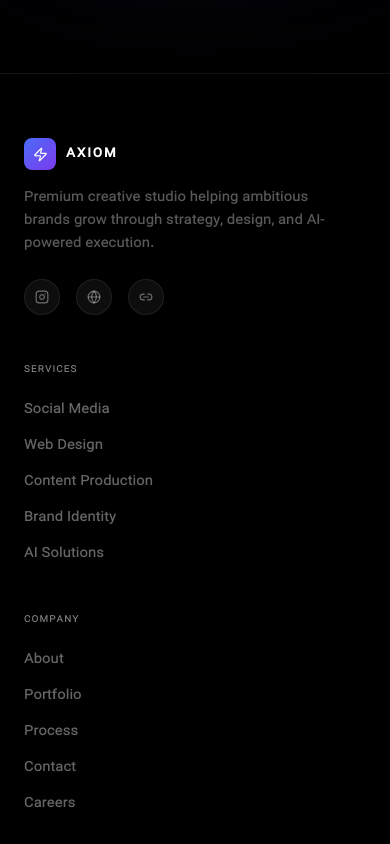
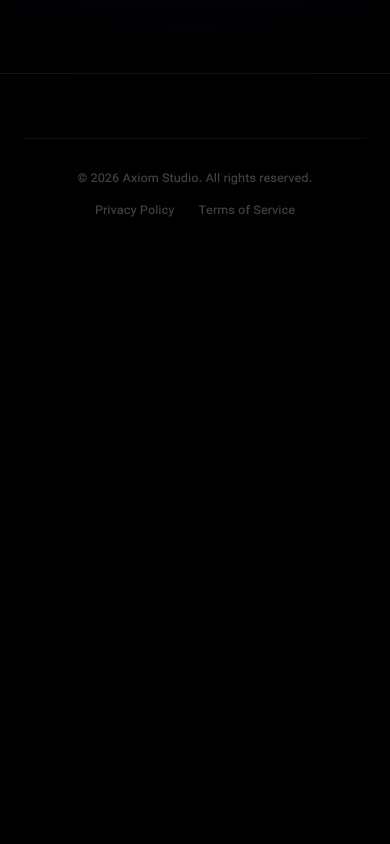
Before and after one commit to arsalannury/arnik, a React (Vite) app: page / in a window 390 px wide. Shown: the part 6200-7044 px from the top of the page. After the commit the page ends 6483 px from the top, so only its background shows below. Built offline with nearby package versions, Linux system fonts and the light colour scheme; a web font is replaced by a local one.

Commit message:
-comment footer content

```diff
--- a/src/app/components/Footer.tsx
+++ b/src/app/components/Footer.tsx
@@ -8,8 +8,8 @@
         style={{ borderColor: "rgba(255,255,255,0.07)" }}
       >
         <div className="max-w-7xl mx-auto">
-          <div className="grid grid-cols-1 md:grid-cols-4 gap-12 mb-16">
-            {/* Brand */}
+          {/* <div className="grid grid-cols-1 md:grid-cols-4 gap-12 mb-16">
+
             <div className="md:col-span-2">
               <div className="flex items-center gap-2.5 mb-4">
                 <div className="btn-primary w-8 h-8 rounded-lg flex items-center justify-center flex-shrink-0">
@@ -21,14 +21,14 @@
                   className="font-display text-white font-semibold tracking-wider"
                   style={{ fontSize: "0.8rem", letterSpacing: "0.15em" }}
                 >
-                  AXIOM
+                  ارنیک
                 </span>
               </div>
               <p className="text-white/35 text-sm leading-relaxed max-w-xs">
                 Premium creative studio helping ambitious brands grow through
                 strategy, design, and AI-powered execution.
               </p>
-              {/* Socials */}
+
               <div className="flex items-center gap-4 mt-6">
                 {[
                   { Icon: Instagram, label: "Instagram" },
@@ -50,7 +50,7 @@
               </div>
             </div>
 
-            {/* Services */}
+
             <div>
               <h4
                 className="text-white/50 uppercase tracking-widest font-medium mb-5"
@@ -78,7 +78,7 @@
               </ul>
             </div>
 
-            {/* Company */}
+
             <div>
               <h4
                 className="text-white/50 uppercase tracking-widest font-medium mb-5"
@@ -101,7 +101,7 @@
                 )}
               </ul>
             </div>
-          </div>
+          </div> */}
 
           {/* Bottom bar */}
           <div
```
